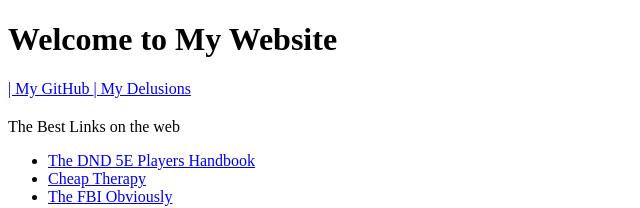
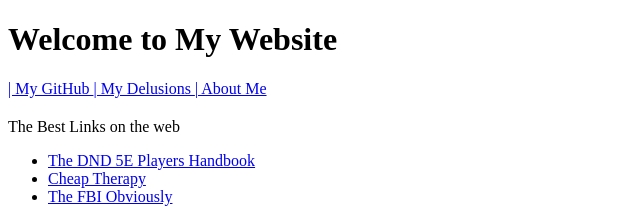
Before and after one commit to Cullen-Mort/Cullen-Mort.github.io, a plain HTML site: page index.html in a window 1280 px wide. Shown: the top 208 px of the page, without its empty margins (0-640 px from the left). Drawn offline with Linux system fonts and the light colour scheme.

Commit message:
Updated NAv

```diff
--- a/index.html
+++ b/index.html
@@ -19,6 +19,7 @@
         <h2><em> </em></h2>
         <nav><a href = "https://github.com/Cullen-Mort">| My GitHub </a>
             <a href = "https://sites.psu.edu/cullenmortcs/">| My Delusions </a>
+            <a href ="https://cullen-mort.github.io/About">| About Me</a>
         </nav>
 
         <p></p>
```
